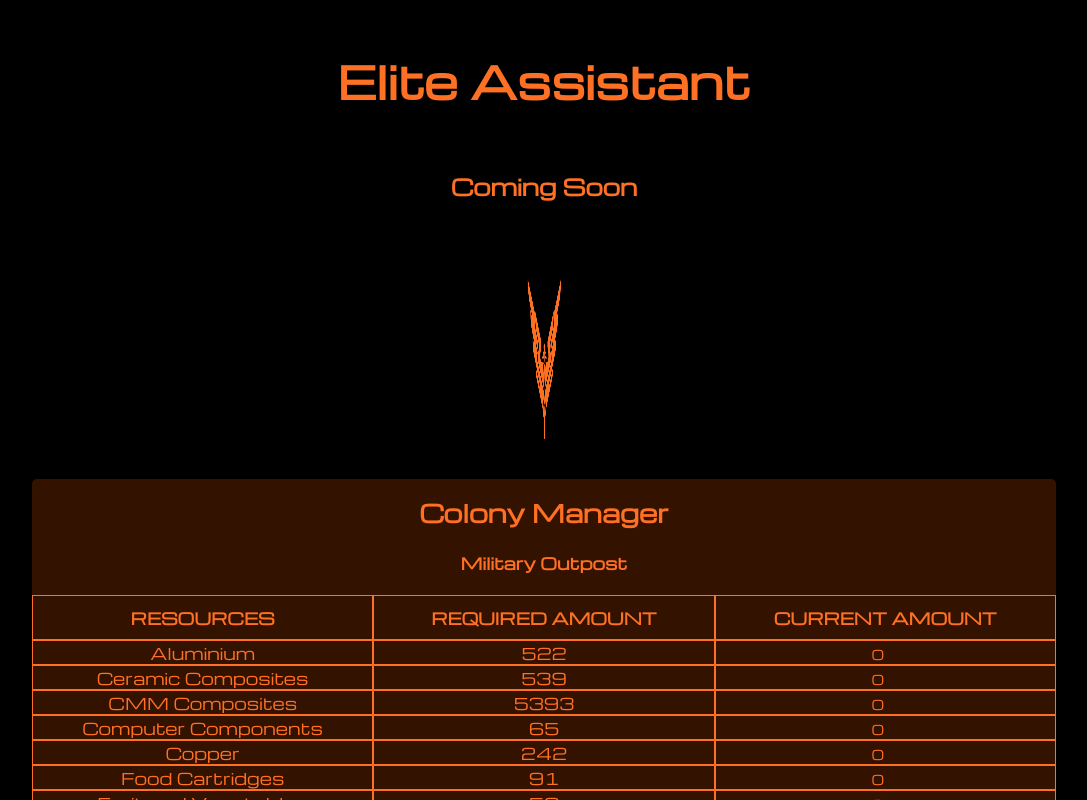
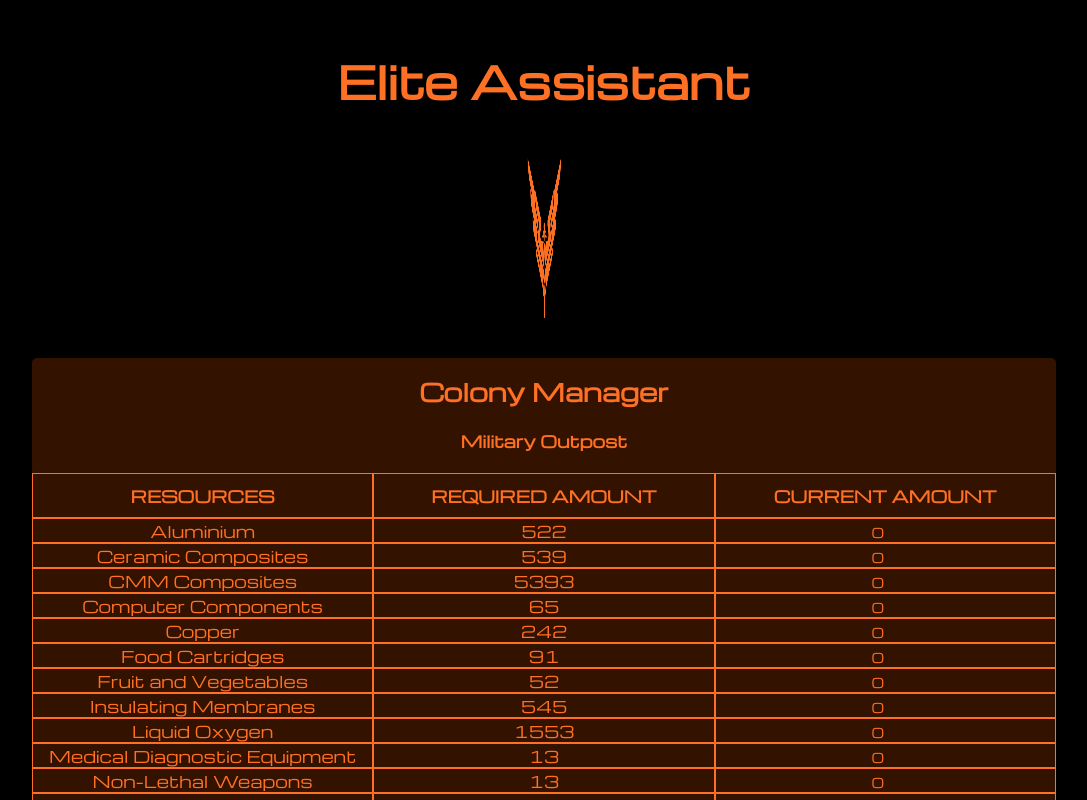
Before and after one commit to rubeun/elite-assistant, a React (Create React App) app: page / in a window 1280 px wide. Shown: the top 800 px of the page, without its empty margins (96-1183 px from the left). Built offline with nearby package versions, Linux system fonts and the light colour scheme.

Commit message:
Header cleanup

```diff
--- a/src/components/Header.module.css
+++ b/src/components/Header.module.css
@@ -11,7 +11,7 @@
 .eliteLogo {
   height: 20vmin;
   pointer-events: none;
-  padding-top: 3rem;
+  padding-top: 1rem;
 }
 
 @media (prefers-reduced-motion: no-preference) {
--- a/src/components/Header.tsx
+++ b/src/components/Header.tsx
@@ -5,10 +5,9 @@ const Header = () => {
   return (
     <header className={`${styles.header} `}>
       <h1>Elite Assistant</h1>
-      <h4>Coming Soon</h4>
       <img src={elitelogo} className={styles.eliteLogo} alt='Elite Logo' />
     </header>
-);
+  );
 }
 
 export default Header;
```
